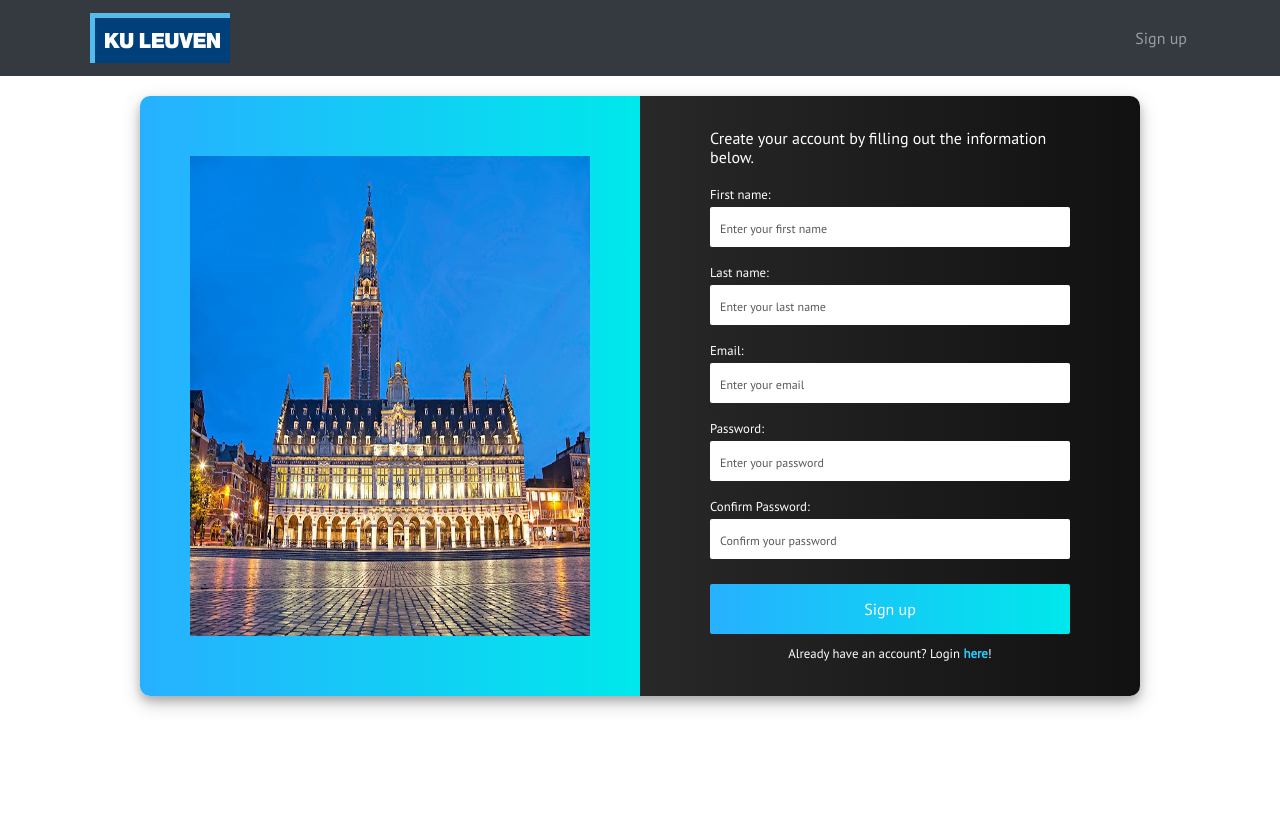
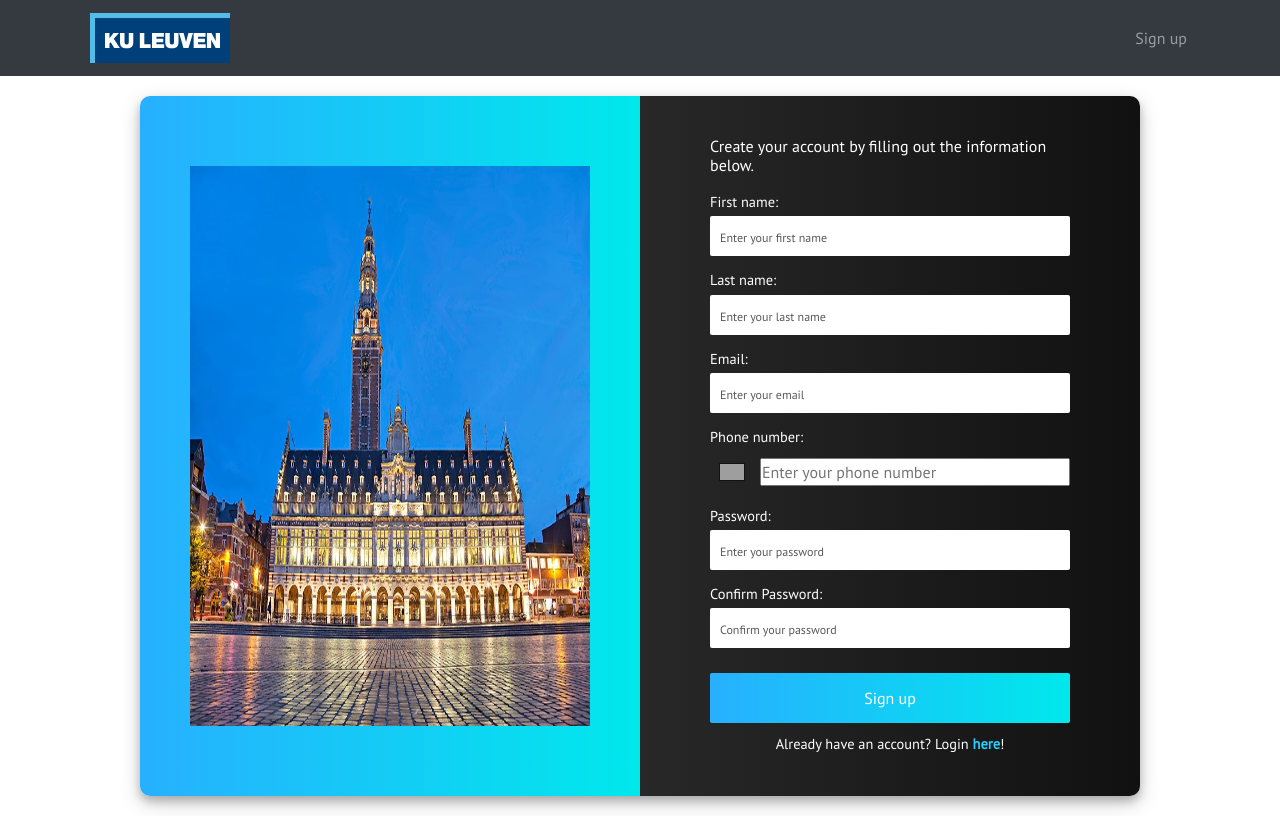
Before and after one commit to DaanVersavel/Project-MasterproefTool, a React (Create React App) app in the folder Frontend/mt-fe-app/: page /SignUp in a window 1280 px wide. Built offline with nearby package versions, Linux system fonts and the light colour scheme; grey boxes are pictures that could not be loaded.

Commit message:
Login + signup chance, doesnt work, needs to be changed

```diff
--- a/Frontend/mt-fe-app/src/App.js
+++ b/Frontend/mt-fe-app/src/App.js
@@ -15,14 +15,14 @@ import AddSubjects from "./pages/subjects/AddSubjects"
 export default function App () {
     const [user, setUser] = useState("");
 
-    useEffect(() => {
-        axios.get("").then(response => {
+    /*useEffect(() => {
+        axios.get("/User/users").then(response => {
                 configureUser(response.data)
             },
             err => {
                 console.log(err)
             })
-    }, []);
+    }, []);*/
 
     function configureUser(userdata) {
         setUser(userdata)
@@ -30,7 +30,7 @@ export default function App () {
 
     return (
         <Router>
-            <BNavbar user={user}/>
+            <BNavbar user={user} setUser={configureUser}/>
             <div className={"App"}>
                 <Routes>
                     <Route path = '/' element = {<Home user={user} setUser={configureUser}/>} />
--- a/Frontend/mt-fe-app/src/components/formLogin/Login.css
+++ b/Frontend/mt-fe-app/src/components/formLogin/Login.css
@@ -1,5 +1,6 @@
 .login-input {
     display: block;
+    padding-left: 10px;
     height: 40px;
     width: 100%;
 }
--- a/Frontend/mt-fe-app/src/components/formLogin/Login.jsx
+++ b/Frontend/mt-fe-app/src/components/formLogin/Login.jsx
@@ -1,7 +1,7 @@
 import React, {useState} from 'react';
-import axios from '../../api/axios'
 import {Button} from "react-bootstrap";
 import "./Login.css"
+import axios from '../../api/axios'
 
 const Login = ({setUser}) => {
     const [data, setData] = useState({
@@ -18,7 +18,7 @@ const Login = ({setUser}) => {
             .then((response) => {
                 console.log(response)
                 localStorage.setItem('token', response.data.token)
-
+                setUser(response.data.user)
             })
             .catch(error => {
                 console.log(error)
--- a/Frontend/mt-fe-app/src/components/formSignUp/SignUp.css
+++ b/Frontend/mt-fe-app/src/components/formSignUp/SignUp.css
@@ -4,7 +4,7 @@
     box-shadow: 0 5px 8px 0 rgba(0, 0, 0, 0.2), 0 7px 20px 0 rgba(0, 0, 0, 0.2);
     position: relative;
     border-radius: 10px;
-    height: 600px;
+    height: 700px;
     display: grid;
     grid-template-columns: 1fr 1fr;
 }
@@ -73,15 +73,9 @@
     color: #f00e0e;
 }
 
-.form p {
-    font-size: 1rem;
-    margin-top: 0.2rem;
-    color: #f00e0e;
-}
-
 .form-label {
     display: inline-block;
-    font-size: 0.8rem;
+    font-size: 0.9rem;
     margin-bottom: 1%;
     color: #fff;
 }
@@ -128,7 +122,7 @@
 }
 
 .form-input-login {
-    font-size: 0.8rem;
+    font-size: 0.9rem;
     margin-top: 10px;
     color: #fff;
     width: 80%;
--- a/Frontend/mt-fe-app/src/components/formSignUp/SignUp.jsx
+++ b/Frontend/mt-fe-app/src/components/formSignUp/SignUp.jsx
@@ -4,14 +4,17 @@ import useForm from './useForm';
 import './SignUp.css';
 import KULBuilding from "../../KU-Leuven_branded.jpg"
 
+import 'react-phone-number-input/style.css'
+import PhoneInput from 'react-phone-number-input'
+
 const SignUp = () => {
     const [success, setSuccess] = useState(false);
 
-    function succesfull() {
+    function successful() {
         setSuccess(true)
     }
 
-    const { handleChange, handleSubmit, values, errors } = useForm(succesfull, validate);
+    const { handleChange, handleSubmit, values, errors } = useForm(successful, validate);
 
     return (
         <>
@@ -87,6 +90,24 @@ const SignUp = () => {
 
                             <div className='form-inputs'>
                                 <label className='form-label'>
+                                    Phone number:
+                                </label>
+                                <PhoneInput
+                                    className={"form-input"}
+                                    placeholder={"Enter your phone number"}
+                                    id={"phone"}
+                                    defaultCountry="BE"
+                                    autoComplete={"off"}
+                                    required
+                                    value={values.phone}
+                                    onChange={handleChange}
+                                />
+                                {errors.phone && <p>{errors.phone}</p>}
+                            </div>
+
+
+                            <div className='form-inputs'>
+                                <label className='form-label'>
                                     Password:
                                 </label>
                                 <input
--- a/Frontend/mt-fe-app/src/components/formSignUp/useForm.js
+++ b/Frontend/mt-fe-app/src/components/formSignUp/useForm.js
@@ -6,6 +6,7 @@ const useForm = (callback, validate) => {
         firstName: '',
         lastName: '',
         email: '',
+        phone: '',
         password: '',
         password2: ''
     });
@@ -27,7 +28,7 @@ const useForm = (callback, validate) => {
         setIsSubmitting(true);
 
         axios
-            .post("", {values})
+            .post("/User/users/save", {values})
             .then((response) => {
                 console.log(response)
             })
--- a/Frontend/mt-fe-app/src/components/formSignUp/validateInfo.js
+++ b/Frontend/mt-fe-app/src/components/formSignUp/validateInfo.js
@@ -13,6 +13,10 @@ export default function validateInfo(values) {
         errors.email = 'Email required';
     }
 
+    if (!values.phone) {
+        errors.phone = 'Phone number required';
+    }
+
     if (!values.password) {
         errors.password = 'Password is required';
     }
--- a/Frontend/mt-fe-app/src/components/formSubject/FormS.jsx
+++ b/Frontend/mt-fe-app/src/components/formSubject/FormS.jsx
@@ -20,7 +20,7 @@ const FormS = () => {
     useEffect(() => {
         const fetchSubjects = async () =>{
             try {
-                const {data: response} = await axios.get('/Disciplines');
+                const {data: response} = await axios.get('/Discipline');
                 setOptions(response);
             } catch (error) {
                 console.error(error.message);
--- a/Frontend/mt-fe-app/src/components/navbar/BNavbar.jsx
+++ b/Frontend/mt-fe-app/src/components/navbar/BNavbar.jsx
@@ -2,13 +2,13 @@ import React from 'react';
 import {Container, Nav, Navbar, NavDropdown} from 'react-bootstrap'
 import KULogo from '../../KU_Leuven_logo.svg'
 
-const BNavbar = ({user}) => {
-    let buttons;
-
+const BNavbar = ({user, setUser}) => {
     const handleLogout = () => {
         localStorage.clear()
+        setUser(null)
+    }
 
-    }
+    let buttons;
 
     if(user) {
         buttons = (
--- a/Frontend/mt-fe-app/src/pages/home/Home.css
+++ b/Frontend/mt-fe-app/src/pages/home/Home.css
@@ -1,5 +1,5 @@
 .center {
-    position: fixed;
+    position: absolute;
     top: 50%;
     left: 50%;
     transform: translate(-50%, -50%);
```
Also changed, not shown: Frontend/mt-fe-app/src/services/SubListService.js (deleted).
